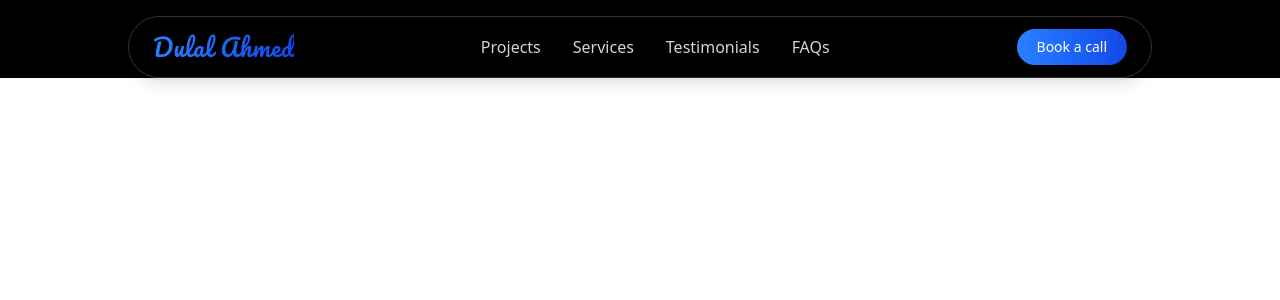
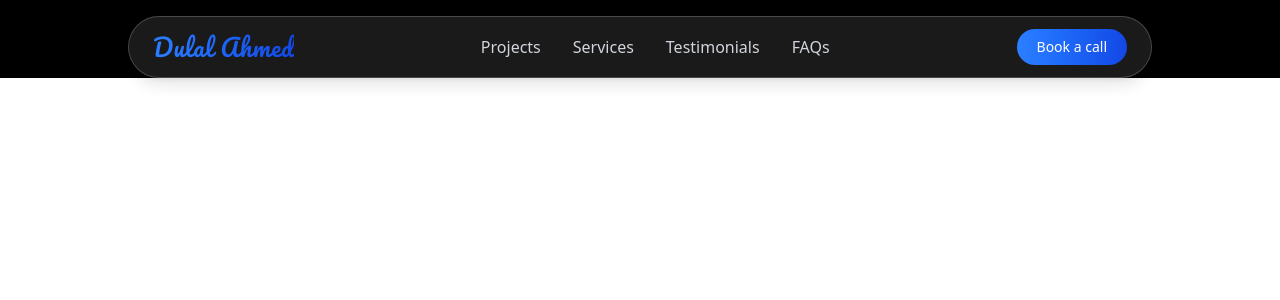
Before and after one commit to dulal71/my-portfolio-dulal-ahmed, a Next.js app: page / in a window 1280 px wide. Shown: the top 300 px of the page. Built offline with nearby package versions, Linux system fonts and the light colour scheme.

Commit message:
fixed nest.js runtime issue

```diff
--- a/src/app/layout.js
+++ b/src/app/layout.js
@@ -1,6 +1,5 @@
 import { Geist, Geist_Mono } from "next/font/google";
 import "./globals.css";
-import { Pacifico } from "next/font/google";
 
 const geistSans = Geist({
   variable: "--font-geist-sans",
@@ -10,10 +9,6 @@ const geistSans = Geist({
 const geistMono = Geist_Mono({
   variable: "--font-geist-mono",
   subsets: ["latin"],
-});
-export const pacifico = Pacifico({
-  subsets: ["latin"],
-  weight: "400",
 });
 
 export const metadata = {
--- a/src/components/Navbar.jsx
+++ b/src/components/Navbar.jsx
@@ -1,12 +1,10 @@
 "use client";
 
-
 import Link from "next/link";
-import { Pacifico } from "next/font/google";
 import { useState } from "react";
 import { IoMdClose } from "react-icons/io";
 import { RiMenu3Line } from "react-icons/ri";
-
+import { Pacifico } from "next/font/google";
 
 const pacifico = Pacifico({
   subsets: ["latin"],
@@ -14,71 +12,81 @@ const pacifico = Pacifico({
 });
 
 const Navbar = () => {
-   const [menuOpen, setMenuOpen] =useState(false);
+  const [menuOpen, setMenuOpen] = useState(false);
 
   return (
-
-     <nav className="w-full flex justify-center  ">
-      <div className="w-[90%] md:w-[80%] flex justify-between items-center px-6 py-3 relative
-        rounded-full
-        bg-white/0
-        backdrop-blur-md
-        border border-white/20
-        shadow-lg">
+    <nav className="w-full flex justify-center">
+      <div className="w-[90%] md:w-[80%] flex justify-between items-center px-6 py-3 relative rounded-full bg-white/10 backdrop-blur-md border border-white/20 shadow-lg">
 
         {/* Logo */}
-        <h1 className={`bg-linear-to-r from-blue-500 to-blue-700 bg-clip-text text-transparent font-semibold tracking-wide text-2xl ${pacifico.className}`}>
+        <h1 className={`text-2xl font-semibold tracking-wide text-transparent bg-clip-text bg-gradient-to-r from-blue-500 to-blue-700 ${pacifico.className}`}>
           Dulal Ahmed
         </h1>
 
-        {/* Menu */}
+        {/* Desktop Menu */}
         <ul className="hidden md:flex gap-8 text-gray-300 text-md">
-          <li className="hover:text-white cursor-pointer "><Link href='#project'>Projects</Link></li>
-          <li className="hover:text-white cursor-pointer">Services</li>
-          <li className="hover:text-white cursor-pointer">Testimonials</li>
-          <li className="hover:text-white cursor-pointer">FAQs</li>
+          <li className="hover:text-white">
+            <Link href="#project">Projects</Link>
+          </li>
+
+          <li className="hover:text-white">
+            <Link href="#services">Services</Link>
+          </li>
+
+          <li className="hover:text-white">
+            <Link href="#testimonials">Testimonials</Link>
+          </li>
+
+          <li className="hover:text-white">
+            <Link href="#faqs">FAQs</Link>
+          </li>
         </ul>
 
         {/* Button */}
-        <button className="bg-linear-to-r from-blue-500 to-blue-700 hidden md:inline-block
-          text-white px-5 py-2 rounded-full text-sm
-          hover:scale-105 transition">
+        <button className="hidden md:inline-block bg-gradient-to-r from-blue-500 to-blue-700 text-white px-5 py-2 rounded-full text-sm hover:scale-105 transition">
           Book a call
         </button>
+
+        {/* Mobile Icon */}
         <div className="md:hidden">
           {menuOpen ? (
             <IoMdClose
-            className="text-red-800 text-3xl cursor-pointer"
+              className="text-red-600 text-3xl cursor-pointer"
               onClick={() => setMenuOpen(false)}
             />
           ) : (
             <RiMenu3Line
-            className="text-blue-800 text-3xl cursor-pointer"
+              className="text-blue-600 text-3xl cursor-pointer"
               onClick={() => setMenuOpen(true)}
             />
           )}
         </div>
 
+        {/* Mobile Menu */}
         <ul
-        className={`md:hidden absolute left-0 w-full bg-white shadow-md transition-all duration-900 ease-in-out
-        ${menuOpen ? "top-16 opacity-100" : "-top-40 opacity-0 pointer-events-none"}`}
+          className={`md:hidden absolute left-0 w-full bg-white shadow-md transition-all duration-900 ease-in-out ${
+            menuOpen
+              ? "top-16 opacity-100"
+              : "-top-40 opacity-0 pointer-events-none"
+          }`}
         >
-        <li className="p-3 hover:bg-blue-500 hover:text-white cursor-pointer">
+          <li className="p-3 hover:bg-blue-500 hover:text-white">
             <Link href="#project">Projects</Link>
           </li>
 
-        <li className="p-3 hover:bg-blue-500 hover:text-white cursor-pointer">
-          Services
+          <li className="p-3 hover:bg-blue-500 hover:text-white">
+            <Link href="#services">Services</Link>
           </li>
 
-        <li className="p-3 hover:bg-blue-500 hover:text-white cursor-pointer">
-          Testimonials
+          <li className="p-3 hover:bg-blue-500 hover:text-white">
+            <Link href="#testimonials">Testimonials</Link>
           </li>
 
-        <li className="p-3 hover:bg-blue-500 hover:text-white cursor-pointer">
-          FAQs
+          <li className="p-3 hover:bg-blue-500 hover:text-white">
+            <Link href="#faqs">FAQs</Link>
           </li>
         </ul>
+
       </div>
     </nav>
   );
```
Lines whose indentation alone changed are shown as unchanged.
